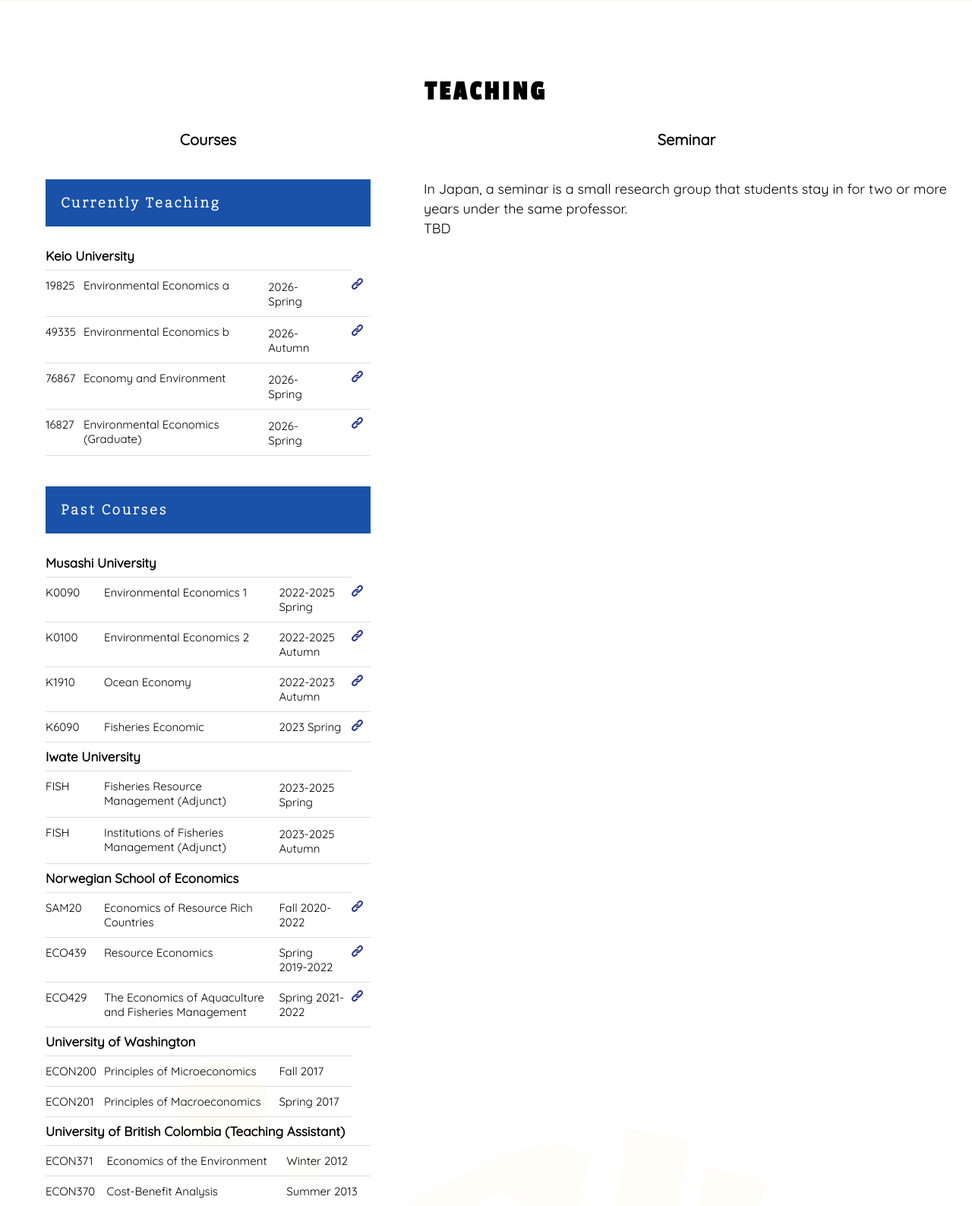
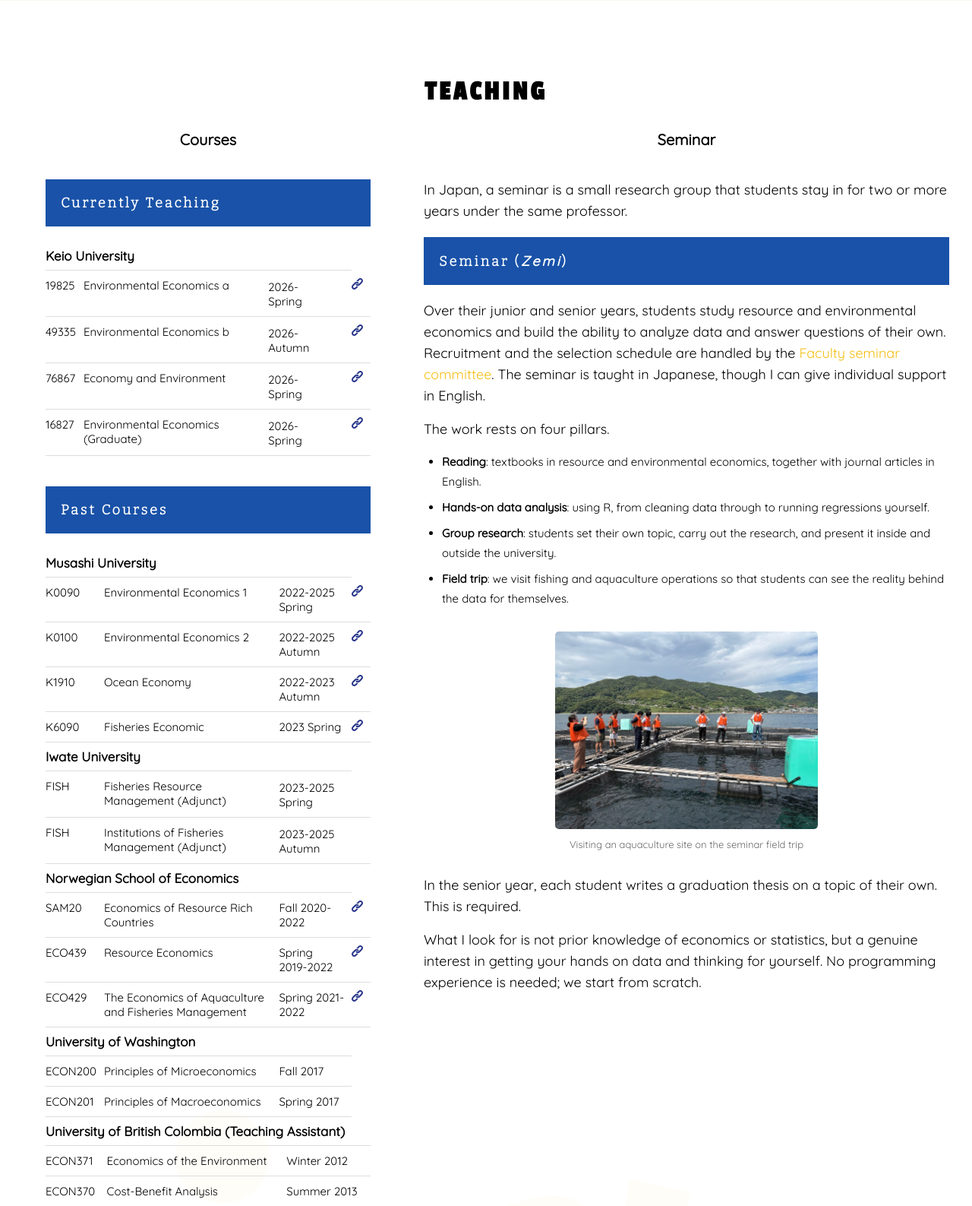
Before and after one commit to keita43a/keita43a.github.io, a PHP site: page / in a window 1280 px wide. Shown: the part 1690-3277 px from the top of the page at 76% size. Run offline with PHP 8.4, Linux system fonts and the light colour scheme; some libraries are stand-ins or nearby versions.

Commit message:
Rewrite English Prospective Students with a narrower focus
英語版は水産・海洋資源経済学にフォーカスを絞り、日本語版と役割を分ける。
- キャッチと導入を fisheries and marine resource economics に限定
- 修士・博士とも対象分野を限定。修士は入試通過が必須である点を明記し、
  事前連絡は選考には影響しないが指導の相性判断には有効だと説明
- international students are welcome を accepted に変更
- 博士のファンディングは学振・Keio-SPRING・研究科奨学金を挙げ、
  国籍や在留資格の要件は各制度の公式サイトで自分で確認するよう注記
- 学部生の項目に PEARL を追加。ゼミは日本語運営だが英語での個別サポートは可能
- TEACHING のゼミ欄を Seminar (Zemi) として執筆し、合宿写真を掲載

日本語版は日本人学生フォーカスとし、留学生歓迎と英語指導可の記述を削除。

.gitignore に .DS_Store と Jekyll のビルド出力を追加。
style.css に .seminar 系ルールと .teaching のホバー色上書きを追加。

Co-Authored-By: Claude Opus 5 <noreply@anthropic.com>

```diff
--- a/index.html
+++ b/index.html
@@ -393,10 +393,29 @@ capital and labor as a source of comparative advantage, I aim to develop the mod
                     </div>
                 </div>
 
-                <div class="seminar">
+                <div class="seminar" id="seminar">
                 <h5>Seminar</h5>
                 <p>In Japan, a seminar is a small research group that students stay in for two or more years under the same professor.</p>
-                <p>TBD</p>
+
+                <h6 class="teaching-title">Seminar (<i>Zemi</i>)</h6>
+                <p>Over their junior and senior years, students study resource and environmental economics and build the ability to analyze data and answer questions of their own. Recruitment and the selection schedule are handled by the <a href="https://keizemi-keio.info/" target="_blank" class="about-link">Faculty seminar committee</a>. The seminar is taught in Japanese, though I can give individual support in English.</p>
+
+                <p>The work rests on four pillars.</p>
+                <ul>
+                    <li><b>Reading</b>: textbooks in resource and environmental economics, together with journal articles in English.</li>
+                    <li><b>Hands-on data analysis</b>: using R, from cleaning data through to running regressions yourself.</li>
+                    <li><b>Group research</b>: students set their own topic, carry out the research, and present it inside and outside the university.</li>
+                    <li><b>Field trip</b>: we visit fishing and aquaculture operations so that students can see the reality behind the data for themselves.</li>
+                </ul>
+
+                <figure class="seminar-photo">
+                    <img src="/images/seminar-shoyo-suisan.jpg" alt="Seminar students on an aquaculture pen listening to the producer">
+                    <figcaption>Visiting an aquaculture site on the seminar field trip</figcaption>
+                </figure>
+
+                <p>In the senior year, each student writes a graduation thesis on a topic of their own. This is required.</p>
+
+                <p>What I look for is not prior knowledge of economics or statistics, but a genuine interest in getting your hands on data and thinking for yourself. No programming experience is needed; we start from scratch.</p>
                 </div>
 
 
@@ -409,28 +428,27 @@ capital and labor as a source of comparative advantage, I aim to develop the mod
             <div class="teaching-container section-max-width">
                 <h2 class="work-heading">PROSPECTIVE STUDENTS</h2>
 
-                <p class="description">I welcome students interested in the economics of fisheries, oceans, and natural resources</p>
+                <p class="description">Fisheries and marine resource economics</p>
 
                 <div class="prospective-intro">
-                    <p>I study problems of fisheries, oceans, and natural resources from an economic perspective. At the center of my work is a single question: how does fisheries management policy actually work, through the behavior of fishers and the response of markets? I approach this with real data, econometrics, and economic models.</p>
-                    <p>The topics are not limited to seafood. If your interest lies elsewhere in resource and environmental economics — energy, ecosystem services, and so on — I am happy to talk.</p>
+                    <p>I welcome students who want to work on questions close to my own research: the economics of fisheries management and of seafood markets. If your interest lies in an adjacent part of resource and environmental economics — energy, biodiversity, and so on — I am glad to talk, but fisheries and marine resources are where I can supervise you best.</p>
                 </div>
 
                 <div class="prospective-block">
-                    <h5>Undergraduate students (seminar)</h5>
-                    <p>I run a seminar (<i>zemi</i>) at the Faculty of Economics, Keio University, and admit a new cohort every year. As noted above, a seminar here is a small research group that students join and stay in for the rest of their degree. Applications and the selection schedule are handled by the Faculty's seminar committee, so please follow its announcements. The seminar is conducted in Japanese.</p>
-                    <p>We read textbooks and English-language journal articles in resource and environmental economics, work through hands-on data analysis in R, and carry out group research that students present inside and outside the university. On our seminar trip we visit fishing ports and landing markets, so that students can see the reality behind the data.</p>
-                    <p>What I look for is not prior knowledge of economics, but a genuine interest in getting your hands on data and thinking for yourself. No programming experience is required — we start from scratch.</p>
+                    <h5>Undergraduate students</h5>
+                    <p>To study with me as an undergraduate, you need to enroll in the Faculty of Economics at Keio University, where I teach a lecture course in environmental economics and run a seminar. See the <a href="#seminar" class="about-link">seminar entry under TEACHING</a> for what the seminar involves. Note that undergraduate teaching, the seminar included, is conducted in Japanese.</p>
+                    <p>If your main language is English, the Faculty of Economics also offers <a href="https://www.keio.ac.jp/en/admissions/faculty/examinations/pearl/" target="_blank" class="about-link">PEARL</a>, a degree program taught entirely in English. The seminar itself still runs in Japanese, but I can give individual support in English alongside it.</p>
                 </div>
 
                 <div class="prospective-block">
                     <h5>Master's students</h5>
-                    <p>I supervise students in the master's program of the Graduate School of Economics. I can supervise in either English or Japanese, and international students are welcome. I am glad to hear both from those aiming at a research career and from those who want to work in government, industry, or international organizations with solid analytical skills.</p>
+                    <p>I supervise students in the master's program of the Graduate School of Economics who intend to work in fisheries and marine resource economics, or a closely related field. Supervision is available in English or Japanese, and international students are accepted.</p>
+                    <p>Admission is decided by examination. You must pass the entrance examination of the Graduate School of Economics; contacting me in advance is not a substitute for it and carries no weight in the decision. What it is good for is judging fit — whether your interests and mine overlap closely enough that I can supervise you well — and that is worth settling before you invest in an application. Please consult the Graduate School's admissions information for the procedure and the schedule.</p>
                     <p>By the time you apply, I expect you to have:</p>
                     <ul>
                         <li>Intermediate microeconomics and econometrics</li>
                         <li>The basics of calculus, linear algebra, and optimization</li>
-                        <li>Experience with data analysis in R, Python, Julia, or a similar language — or a firm intention to learn it before you arrive</li>
+                        <li>Experience with data analysis in R, Python, Stata, Julia, or a similar language — or a firm intention to learn it before you arrive</li>
                         <li>The ability to read academic articles in English</li>
                         <li>A concrete question you want to answer, and the drive to pursue it. Rough around the edges is fine</li>
                     </ul>
@@ -439,14 +457,15 @@ capital and labor as a source of comparative advantage, I aim to develop the mod
 
                 <div class="prospective-block">
                     <h5>Doctoral students</h5>
-                    <p>In the doctoral program, I supervise with publication in peer-reviewed international journals as the goal. In addition to what I expect of master's students:</p>
+                    <p>I supervise students in the doctoral program of the Graduate School of Economics, with publication in peer-reviewed international journals as the goal. At this level I take on students working specifically in fisheries and marine resource economics. In addition to what I expect of master's students:</p>
                     <ul>
                         <li>Master's-level microeconomics and econometrics</li>
                         <li>The ability to carry an empirical project through to the end on your own</li>
                         <li>The intention to write in English and to present at international conferences</li>
                         <li>A master's thesis, or comparable research output</li>
                     </ul>
-                    <p>Whether I can supervise you depends heavily on how far your research direction overlaps with mine. I am particularly glad to hear from people interested in the economics of fisheries and marine resources. Please get in touch before you apply.</p>
+                    <p>Whether I can supervise you depends heavily on how far your research direction overlaps with mine. Please get in touch before you apply.</p>
+                    <p>On funding, the main routes are the <a href="https://www.jsps.go.jp/english/" target="_blank" class="about-link">JSPS Research Fellowship for Young Scientists (DC)</a>, <a href="https://doctoral-support.keio.ac.jp/spring/" target="_blank" class="about-link">Keio-SPRING</a>, and the <a href="https://www.keio.ac.jp/en/gsecon/admission/sholarship/" target="_blank" class="about-link">scholarships offered by the Graduate School of Economics</a>. Eligibility differs from one scheme to the next, and some impose conditions on nationality or residence status. Please check the current conditions on each scheme's own website before counting on it. Some of these pages are available in Japanese only.</p>
                 </div>
 
                 <div class="prospective-block">
--- a/jp/index.html
+++ b/jp/index.html
@@ -463,7 +463,7 @@ layout: null
                         <li>英語の学術論文を読む力</li>
                         <li>粗削りで構わないので、「これを明らかにしたい」という具体的な問題意識と熱意</li>
                     </ul>
-                    <p>最後の項目が最も重要です。水産や環境に関する専門知識よりも、経済学の学部レベルの知識を重視します。指導は日本語・英語のどちらでも可能で、留学生も歓迎します。</p>
+                    <p>最後の項目が最も重要です。水産や環境に関する専門知識よりも、経済学の学部レベルの知識を重視します。</p>
                 </div>
 
                 <div class="prospective-block">
--- a/style.css
+++ b/style.css
@@ -686,7 +686,8 @@ h3.research-title{
 }
 
 /* 明るい背景の節では白ホバーだと消えるため上書き */
-.prospective a.about-link:hover{
+.prospective a.about-link:hover,
+.teaching a.about-link:hover{
     color:#333333;
 }
 
@@ -789,6 +790,56 @@ h6.teaching-title{
     padding-left:40px;
     box-sizing:border-box;
 }
+
+.seminar p{
+    line-height:28px;
+    margin-bottom:16px;
+}
+
+.seminar ul{
+    font-size:15px;
+    line-height:26px;
+    margin:0 0 18px 0;
+    padding-left:24px;
+}
+
+.seminar li{
+    margin-bottom:8px;
+}
+
+.seminar-photo{
+    width:50%;
+    margin:30px auto;
+}
+
+.seminar-photo img{
+    display:block;
+    width:100%;
+    height:auto;
+    border-radius:5px;
+}
+
+.seminar-photo figcaption{
+    font-size:13px;
+    line-height:20px;
+    margin-top:10px;
+    text-align:center;
+    color:#666666;
+}
+
+    /* mobile */
+    @media screen and (max-width:768px) {
+        .seminar{
+            float:none;
+            width:100%;
+            padding-left:0;
+            margin-bottom:60px;
+        }
+
+        .seminar-photo{
+            width:80%;
+        }
+    }
 
 .pot_course{
     display:block;
```
Also changed, not shown: 1 other file.
